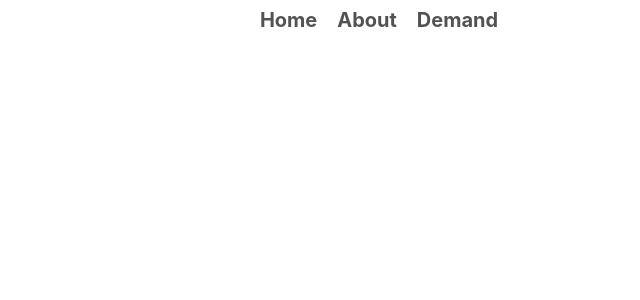
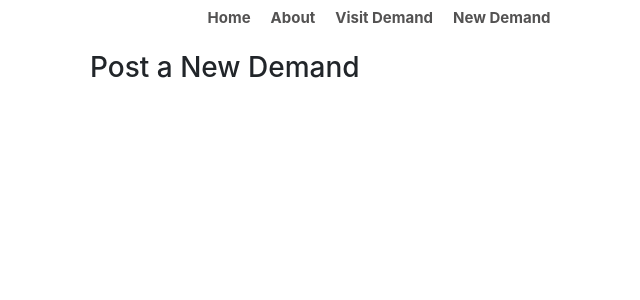
Before and after one commit to shakhawatfci/my-burger, a React (Create React App) app: page /post-demand in a window 1280 px wide. Shown: the top 300 px of the page, without its empty margins (277-917 px from the left). Built offline with nearby package versions, Linux system fonts and the light colour scheme.

Commit message:
api file separated

```diff
--- a/src/App.css
+++ b/src/App.css
@@ -11,7 +11,7 @@
     padding: 5px 10px;
 }
 .MyNav li a{
-    font-size: 20px;
+    font-size: 15px;
     text-decoration: none;
     font-weight: bold;
     color: rgb(83, 82, 82);
--- a/src/App.js
+++ b/src/App.js
@@ -25,7 +25,10 @@ export default function App() {
                                     <Link to="/about">About</Link>
                                 </li>
                                 <li>
-                                    <Link to="/demand">Demand</Link>
+                                    <Link to="/demand">Visit Demand</Link>
+                                </li>
+                                <li>
+                                    <Link to="/post-demand">New Demand</Link>
                                 </li>
                             </ul>
                         </nav>
@@ -34,7 +37,7 @@ export default function App() {
 
                 {/* A <Switch> looks through its children <Route>s and
             renders the first one that matches the current URL. */}
-                {/* React Switch */}
+                {/* React router  Switch from separet router file  */}
                 <Routes />
             </div>
         </Router>
--- a/src/Pages/Demand.js
+++ b/src/Pages/Demand.js
@@ -1,59 +1,43 @@
 import { useState, useEffect } from 'react';
-import { Link } from 'react-router-dom'
+import { getDemands } from '../api/api';
+
+import SingleDemand from './components/SingleDemand';
 
 export default function Demand() {
-
-    const [demands, setDemands] = useState('');
-
     const [state, setState] = useState({
         demands: [],
-
+        demandLinks: null,
+        demandMeta: null
     })
 
     const fetchData = async (pageNumber = 1) => {
-        const api = await fetch(`https://api.bido.live/api/v1/demand-list?page=${pageNumber}`);
-        setDemands({
-            demands: await api.json()
+        let api = await getDemands(pageNumber = 1);
+        const { data, links, meta } = await api;
+        setState({
+            demands: data,
+            demandLinks: links,
+            demandMeta: meta,
         });
     };
 
     useEffect(() => {
         fetchData();
+        return () => {
+            setState({});
+        };
     }, [])
     return (
         <div className="container">
             <div className="row">
                 {
-
-                    demands?.demands?.data ?
-                        demands?.demands?.data?.map((demand) => (
-                            <div className="col-md-3" key={demand.id} >
-
-                                <div className="demandPost">
-                                    <div className="userNmae">
-                                        <p><small>{demand.user.name} </small></p>
-
-                                    </div>
-                                    <div className="postDetails">
-                                        <Link to={`demand/${demand.id}/${demand.slug}`} params={{ id: demand.id, title: demand.slug }} style={{ textDecoration: 'none' }}>
-                                            <img className="img-responsive img-fluid img-thumbnail"
-                                                src={demand.image_one_big}
-
-                                                alt="cherry" />
-                                            <h3 style={{ color: 'green' }}>{demand.title}</h3>
-                                            <div style={{ display: 'flex', justifyContent: 'space-between' }}>
-                                                <span style={{ color: 'pink' }}>{demand.minimum_budget} - {demand.maximum_budget} BDT</span>
-                                                <span>{demand.quantity} {demand.quantity_unit.name}</span>
-                                            </div>
-                                        </Link>
-                                    </div>
-                                </div>
-
+                    state?.demands ?
+                        state?.demands?.map((demand) => (
+                            <div className="col-md-3" key={demand.id}  >
+                                <SingleDemand demand={demand} />
                             </div>
                         )) : 'Loading..'
-
                 }
             </div>
-        </div >
+        </div>
     );
 }
--- a/src/Pages/PostDemand.js
+++ b/src/Pages/PostDemand.js
@@ -0,0 +1,11 @@
+export default function PostDemand() {
+    return (
+        <div className="container">
+            <div className="row">
+                <div className="col-md-6 mx-auto">
+                    <h3>Post a New Demand</h3>
+                </div>
+            </div>
+        </div>
+    )
+}
--- /dev/null
+++ b/src/Pages/components/SingleDemand.js
@@ -0,0 +1,25 @@
+import { Link } from "react-router-dom"
+
+export default function SingleDemand({ demand }) {
+    return (
+        <div className="demandPost">
+            <div className="userNmae">
+                <p><small>{demand.user.name} </small></p>
+
+            </div>
+            <div className="postDetails">
+                <Link to={`demand/${demand.id}/${demand.slug}`} params={{ id: demand.id, title: demand.slug }} style={{ textDecoration: 'none' }}>
+                    <img className="img-responsive img-fluid img-thumbnail"
+                        src={demand.image_one_big}
+
+                        alt="cherry" />
+                    <h3 style={{ color: 'green' }}>{demand.title}</h3>
+                    <div style={{ display: 'flex', justifyContent: 'space-between' }}>
+                        <span style={{ color: 'pink' }}>{demand.minimum_budget} - {demand.maximum_budget} BDT</span>
+                        <span>{demand.quantity} {demand.quantity_unit.name}</span>
+                    </div>
+                </Link>
+            </div>
+        </div>
+    )
+}
--- a/src/api/api.js
+++ b/src/api/api.js
@@ -0,0 +1,6 @@
+import axios from "./axios";
+
+export async function getDemands(pageNumber = 1) {
+    const api = await axios.get(`demand-list?page=${pageNumber}`);
+    return await api.data;
+}
--- a/src/api/axios.js
+++ b/src/api/axios.js
@@ -0,0 +1,5 @@
+import axios from 'axios';
+
+export default axios.create({
+    baseURL: 'https://api.bido.live/api/v1/'
+});
--- a/src/router/index.js
+++ b/src/router/index.js
@@ -1,12 +1,13 @@
-import React from 'react';
+
 import {
     Switch,
     Route,
 } from "react-router-dom";
-import Home from './Pages/Home';
-import About from './Pages/About';
-import Demand from './Pages/Demand';
-import DemandDetails from './Pages/DemandDetails';
+import Home from '../Pages/Home';
+import About from '../Pages/About';
+import Demand from '../Pages/Demand';
+import DemandDetails from '../Pages/DemandDetails';
+import PostDemand from '../Pages/PostDemand';
 
 export default function Routes() {
 
@@ -20,6 +21,9 @@ export default function Routes() {
             <Route exact path="/demand">
                 <Demand />
             </Route>
+            <Route exact path="/post-demand">
+                <PostDemand />
+            </Route>
 
             <Route exact path="/demand/:id/:title">
                 <DemandDetails />
```
